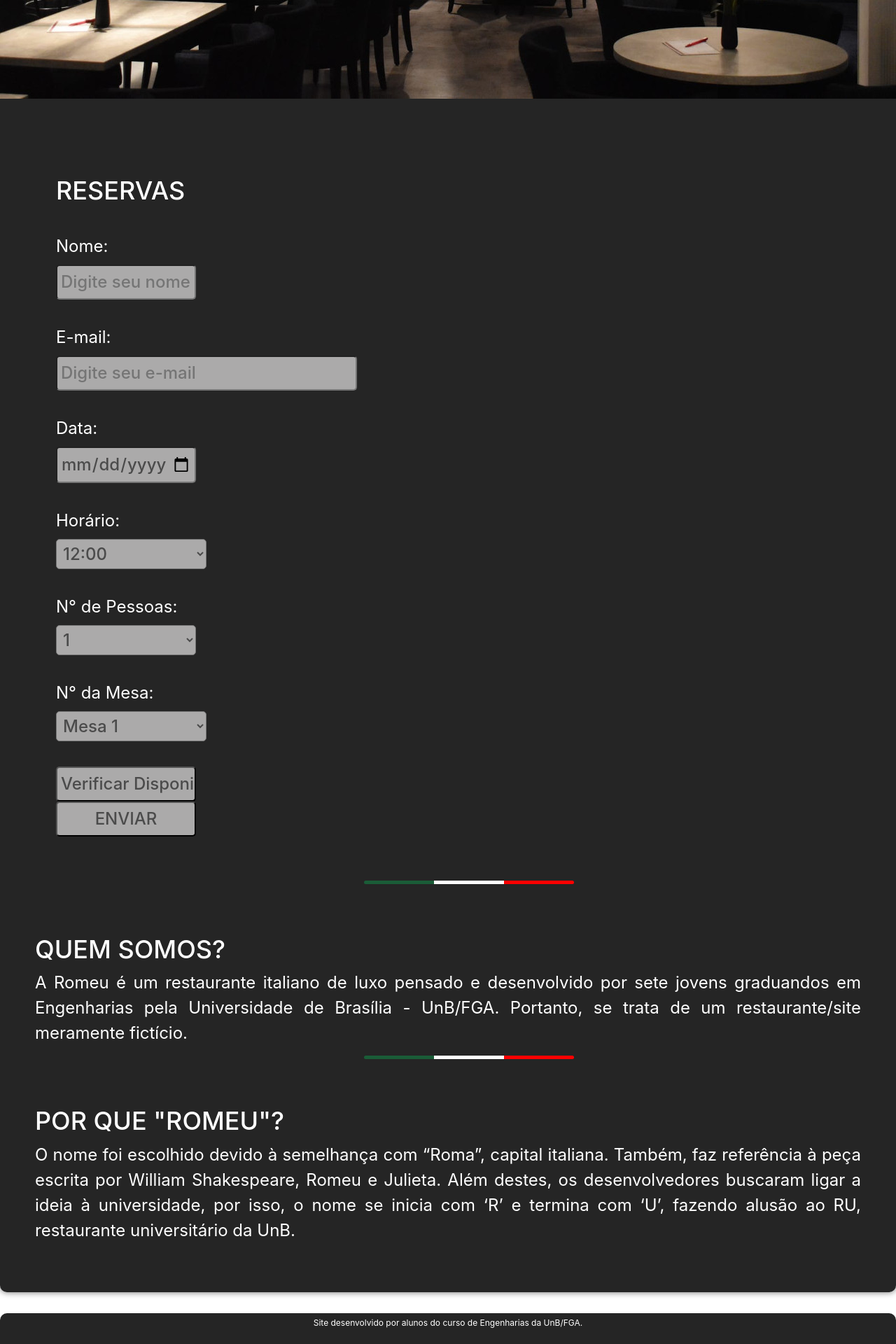
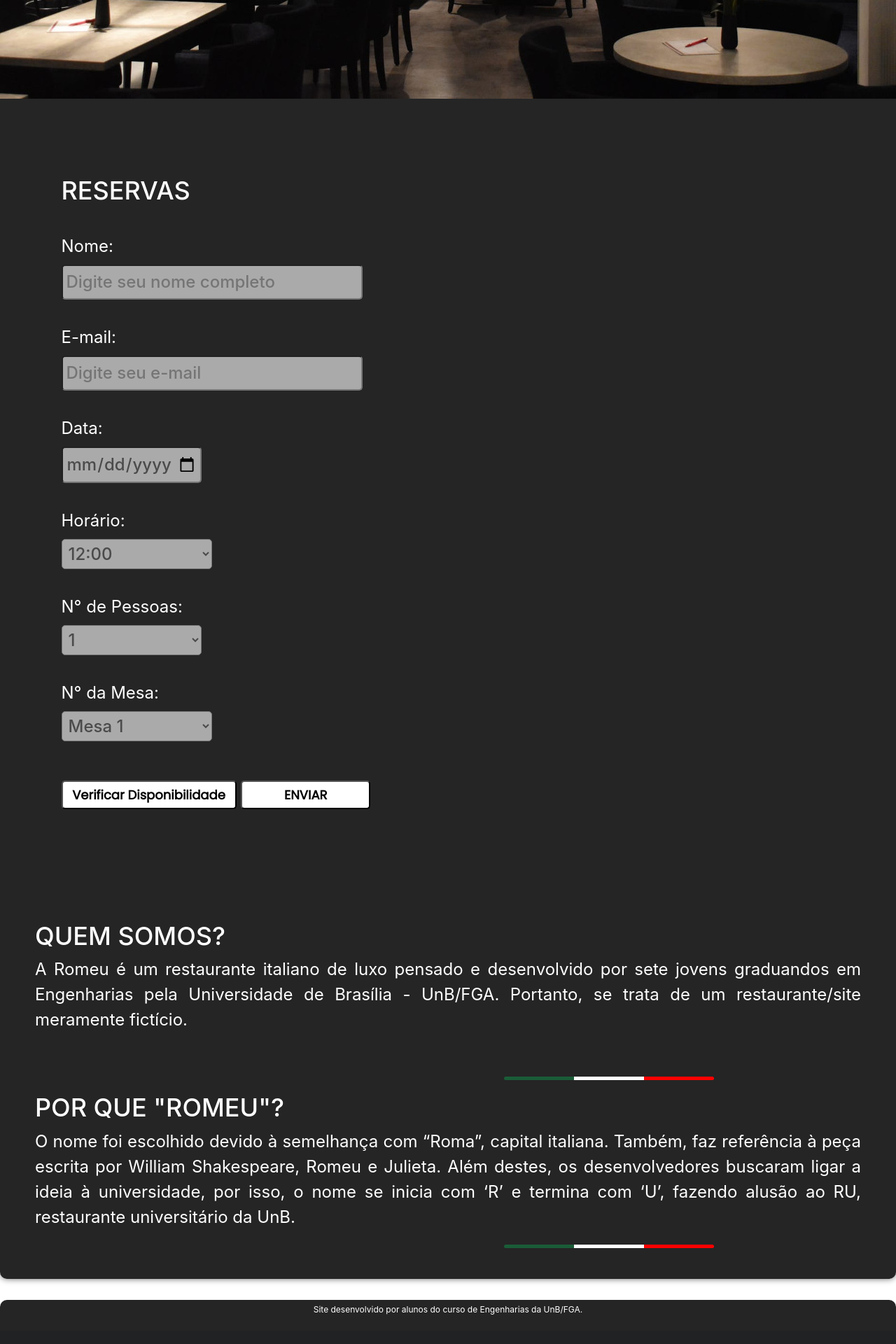
Before and after one commit to luclopesr/RestauranteRomeu, a Flask app: page / in a window 1280 px wide. Shown: the part 712-2632 px from the top of the page at 70% size. After the commit the page ends 2590 px from the top, so only its background shows below. Run offline with Flask 2, Linux system fonts and the light colour scheme; some libraries are stand-ins or nearby versions.

Commit message:
Update style.css

```diff
--- a/Flask_Romeu/static/style.css
+++ b/Flask_Romeu/static/style.css
@@ -201,7 +201,7 @@ input, select {
   border-radius: 5px;
 }
 
-#disponibilidade {
+.disponibilidade {
   display: inline;
   background-color: white;
   border-radius: 5px;
@@ -214,7 +214,7 @@ input, select {
   padding: 5px;
 }
 
-#enviar {
+.enviar {
   font-family: var(--fonte-padrao);
   font-size: 18px;
   font-weight: bold;
@@ -226,11 +226,11 @@ input, select {
   border-radius: 5px;
 }
 
-#email, #nome {
+.email, .nome {
   width: 430px;
 }
 
-#horario, #mesa {
+.horario, .mesa {
   width: 215px;
 }
 
@@ -249,8 +249,8 @@ input, select {
   position: absolute;
   width: 100px;
   height: 5px;
-  left: 520px;
-  top: 1970px;
+  left: 720px;
+  top: 2490px;
   border-radius: 3px 0px 0px 3px;
 
   background: var(--cor4);
@@ -260,8 +260,8 @@ input, select {
   position: absolute;
   width: 100px;
   height: 5px;
-  left: 620px;
-  top: 1970px;
+  left: 820px;
+  top: 2490px;
 
   background: #ffffff;
 }
@@ -270,8 +270,8 @@ input, select {
   position: absolute;
   width: 100px;
   height: 5px;
-  left: 720px;
-  top: 1970px;
+  left: 920px;
+  top: 2490px;
   border-radius: 0px 3px 3px 0px;
 
   background: red;
@@ -281,8 +281,8 @@ input, select {
   position: absolute;
   width: 100px;
   height: 5px;
-  left: 520px;
-  top: 2220px;
+  left: 720px;
+  top: 2250px;
   border-radius: 3px 0px 0px 3px;
 
   background: var(--cor4);
@@ -292,8 +292,8 @@ input, select {
   position: absolute;
   width: 100px;
   height: 5px;
-  left: 620px;
-  top: 2220px;
+  left: 820px;
+  top: 2250px;
 
   background: #ffffff;
 }
@@ -302,8 +302,8 @@ input, select {
   position: absolute;
   width: 100px;
   height: 5px;
-  left: 720px;
-  top: 2220px;
+  left: 920px;
+  top: 2250px;
   border-radius: 0px 3px 3px 0px;
 
   background: red;
@@ -360,3 +360,9 @@ footer {
 html {
   scroll-behavior: smooth;
 }
+
+#interior{
+  background-color:var(--cor0) ;
+  margin-left: 15px;
+  margin-bottom: 20px;
+}
```
